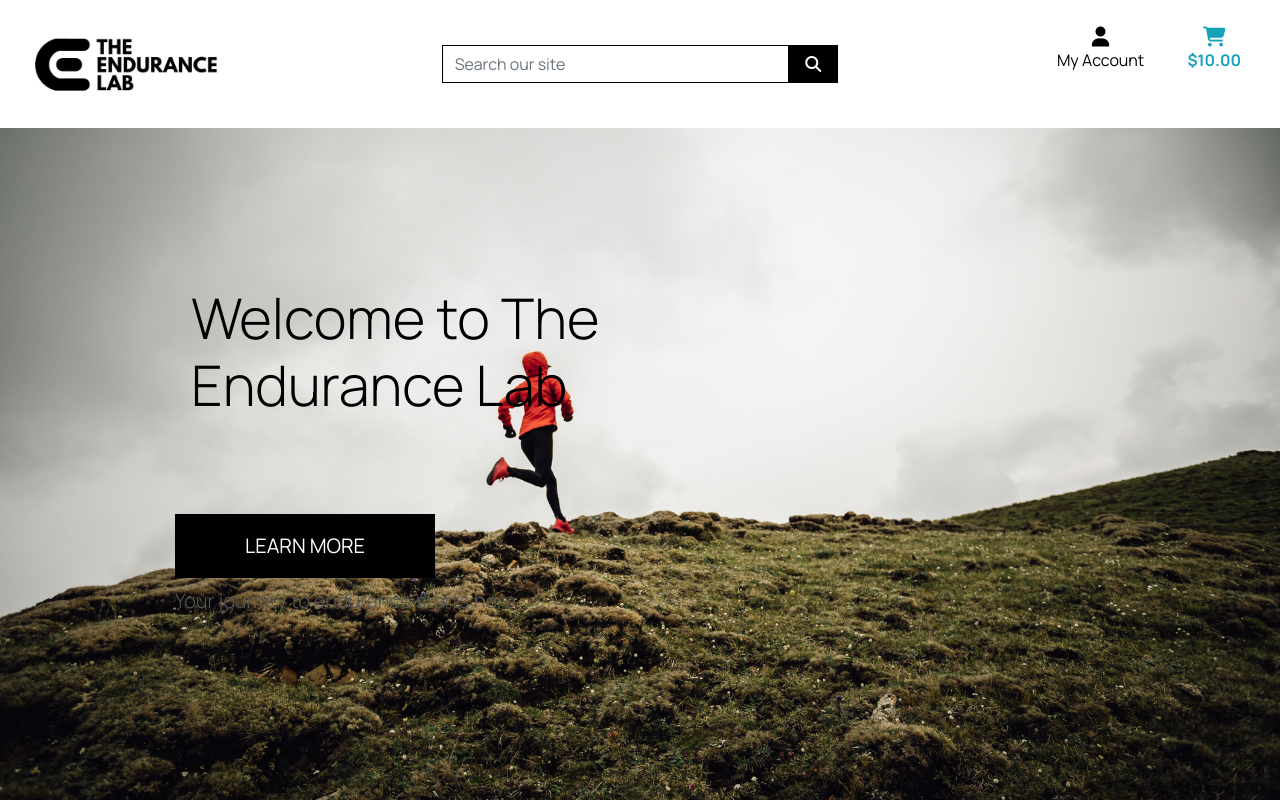
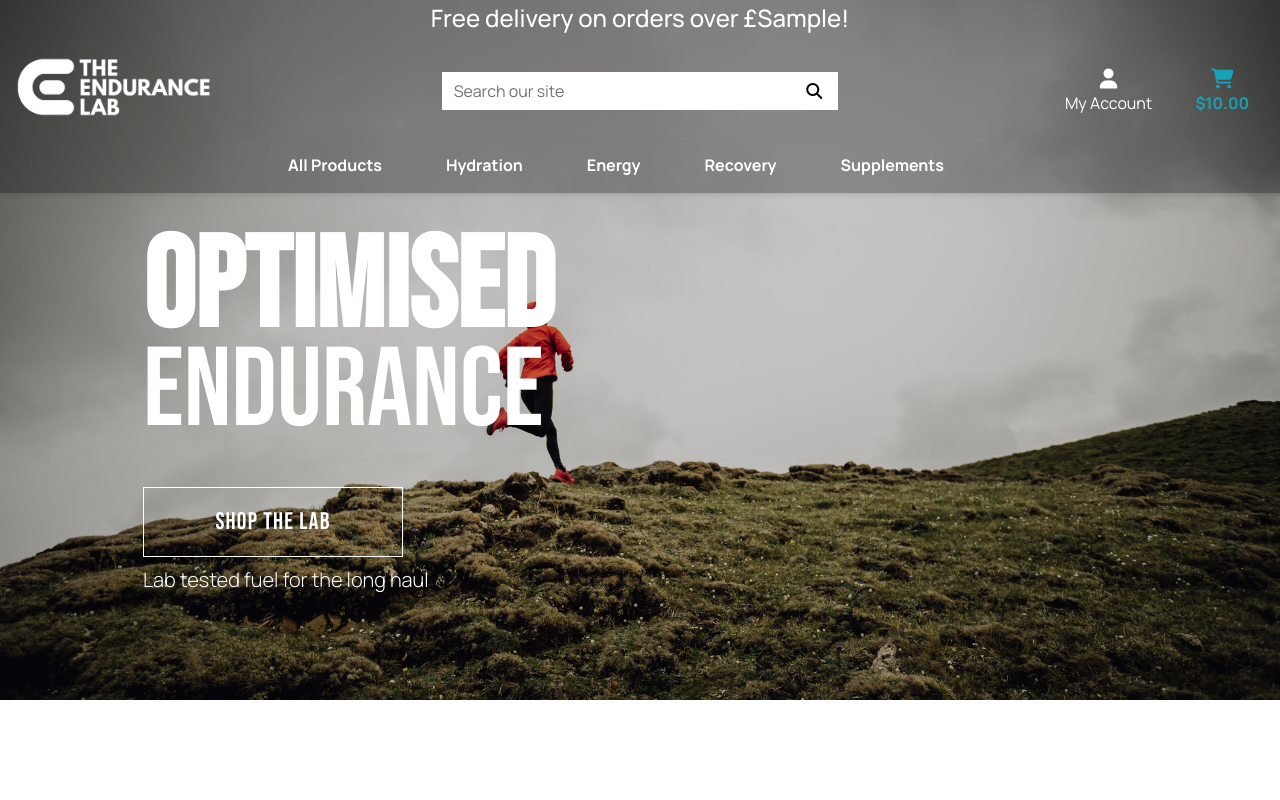
Before and after one commit to Darren-Longhurst/the-endurance-lab, a Django app: template home/templates/home/index.html in a window 1280 px wide. Run offline with Django 3.2, Linux system fonts and the light colour scheme; the template is opened without the code that fills it: most values are stand-ins (such as "Sample title", 1, 10 or a date in 2020); some libraries are stand-ins or nearby versions.

Commit message:
Add nav bars

```diff
--- a/home/templates/home/index.html
+++ b/home/templates/home/index.html
@@ -10,17 +10,20 @@
 {% endblock page_header %}
 
 {% block content %}
+<div class="hero">
 <div class="container" style="margin-top:80px;">
     <div class="row h-100">
-      <div class="col-7 col-md-6 my-auto">
-        <h1 class="display-4 logo-font text-black">Welcome to The Endurance Lab</h1>
-    <div class="my-5">
-            <h4>
-                <a href="" class="shop-now-button btn btn-lg rounded-0 text-uppercase py-3">Learn More</a>
-            </h4>
-        <p class="lead">Your journey to endurance starts here.</p>
+      <div class="col-7 col-md-6 my-auto text-left">
+        <h1 class="hero-font text-white ">
+    <span class="endurance-line">Optimised</span>
+    <span class="optimised-line">Endurance</span>
+</h1>
+    <div class="mt-5">
+                <a href="" class="hero-btn btn btn-lg rounded-0 text-uppercase py-3">Shop The Lab</a>
+        <p class="lead mt-3 text-white">Lab tested fuel for the long haul</p>
         </div>
         </div>
       </div>
     </div>
+</div>
 {% endblock content %}
--- a/static/css/base.css
+++ b/static/css/base.css
@@ -2,15 +2,147 @@ html {
     height: 100%;
 }
 
-body {
-    background: url('/media/hero-fell-running.jpg') no-repeat center center fixed;
-    background-size: cover;
-    height: calc(100vh - 164px);
-    color: #555;
-    font-family: 'manrope', sans-serif;
+html, body  {
+    background: transparent !important;
+    background-color: transparent !important;
+    border: none !important;
 }
 
+:root {
+    --hero-url: url('/media/hero-fell-running.jpg');
+    --primary-font: 'Bebas Neue', impact, sans-serif;
+    --secondary-font: 'Manrope', sans-serif;
+    --primary-color: #000000;
+    --secondary-color: #ffffff;
+    --highlight-color: #f60404;
+}
 
+body {
+    font-family: var(--secondary-font);
+}
+
+body .header-container {
+    background-color: transparent !important;
+    background: none !important;
+}
+
+#top-nav  {
+    background-color: rgba(0, 0, 0, 0.3);
+    min-height: 100px;
+    display: flex;
+    align-items: center;
+}
+
+.bg-opaque {
+    background-color: rgba(0, 0, 0, 0.3) !important;
+}
+
+.main-nav-container {
+    background-color: var(--primary-color);
+    box-shadow: 0 2px 4px rgba(0, 0, 0, 0.1);
+    z-index: 1020;
+}
+
+.navbar-toggler {
+    border-color: var(--secondary-color)!important;
+}
+
+.btn-custom  {
+    background-color: var(--primary-color);
+    color: var(--secondary-color);
+    border: 0.5px solid var(--primary-color);
+    font-family: var(--primary-font);
+    transition: all 0.3s ease;
+}
+
+/* Hover State */
+.btn-custom:hover {
+    background-color: var(--secondary-color);
+    color: var(--primary-color);
+    border: 1.0px solid var(--secondary-color);
+}
+
+/* The "Halo" / Focus State */
+.btn-custom:focus,
+.btn:focus {
+    box-shadow: 0 0 0 0.25rem var(--secondary-color) !important;
+}
+
+/* Active / Click State */
+.btn-custom:active {
+    background-color: var(--primary-color) !important;
+    transform: scale(0.98);
+}
+
+.btn-black {
+    background: black;
+    color: white;
+}
+
+.btn-black:hover,
+.btn-black:active,
+.btn-black:focus {
+    background: #222;
+    color: white;
+}
+
+/* Hero Section */
+
+.hero  {
+/* Positioning & Scaling */
+    background-image: linear-gradient(rgba(0,0,0,0.2), rgba(0,0,0,0.2)), var(--hero-url);
+    background-position: center;
+    padding-top: 5rem;
+    background-repeat: no-repeat;
+    background-size: cover;
+    height: calc(100vh - 100px);
+}
+
+.hero-font {
+    font-family: var(--primary-font);
+    text-transform: uppercase;
+    padding-left: 0 !important;
+    margin-top: 20px;
+    display: block;
+    text-align: left;
+}
+
+.hero-btn  {
+    background-color: transparent;
+    color: var(--secondary-color);
+    border: 0.5px solid var(--secondary-color);
+    font-family: var(--primary-font);
+    transition: all 0.3s ease;
+    min-width: 260px;
+    font-size: 1.50rem;
+    letter-spacing: 0.05em;
+    margin-bottom: -0.5rem;
+}
+
+/* Hero Button Hover State */
+.hero-btn:hover {
+    background-color: transparent;
+    color: var(--primary-color);
+    border: 0.5px solid var(--primary-color);
+}
+
+.lead  {
+    white-space: nowrap;
+}
+.endurance-line {
+    display: block;
+    font-size: clamp(6.5rem, 12vw, 8rem);
+    font-weight: 900;
+    line-height: 0.85;
+}
+
+.optimised-line {
+    display: block;
+    font-size: clamp(5.7rem, 10.5vw, 7rem);
+    font-weight: 400;
+    line-height: 0.85;
+    margin-top: -0.0em;
+}
 
 /* from Bulma */
 .icon {
@@ -21,34 +153,24 @@ body {
     width: 1.5rem;
 }
 
+.icon-mag-glass {
+    background-color: var(--secondary-color);
+    color: var(--primary-color);
+}
+
+.icon-mag-glass:hover {
+    background-color: var(--primary-color);
+    color: var(--secondary-color);
+}
+
 .logo {
     max-width: 200px;
-    height: auto;
+    margin: 0 50px 7px 0;
+
 }
 
 .main-logo-link {
     width: fit-content;
-}
-
-.shop-now-button {
-    background: black;
-    color: white;
-    min-width: 260px;
-}
-
-.btn-black {
-    background: black;
-    color: white;
-}
-
-.shop-now-button:hover,
-.shop-now-button:active,
-.shop-now-button:focus,
-.btn-black:hover,
-.btn-black:active,
-.btn-black:focus {
-    background: #222;
-    color: white;
 }
 
 .text-black {
@@ -68,7 +190,19 @@ body {
   }
 }
 
-/* fixed top navbar only on medium and up */
+/* Navigation */
+@media (min-width: 992px) {
+    .hero-font {
+        margin-top: 75px;
+    }
+}
+
+@media (min-width: 992px) {
+    .main-nav-container {
+        background-color: rgba(0, 0, 0, 0.3)
+    }
+}
+
 @media (min-width: 992px) {
     .fixed-top-desktop-only {
         position: fixed;
@@ -77,8 +211,4 @@ body {
         left: 0;
         z-index: 1030;
     }
-
-    .header-container {
-        padding-top: 164px;
-    }
 }
--- a/templates/base.html
+++ b/templates/base.html
@@ -13,13 +13,15 @@
     {% endblock meta %}
 
     {% block extra_meta %}
+    <link rel="icon" type="image/png" sizes="32x32" href="{% static 'favicons/favicon-32x32.png' %}">
+    <link rel="apple-touch-icon" sizes="180x180" href="{% static 'favicons/apple-touch-icon.png' %}">
     {% endblock extra_meta %}
 
     {% block core_css %}
         <link rel="stylesheet" href="https://cdn.jsdelivr.net/npm/bootstrap@4.4.1/dist/css/bootstrap.min.css" integrity="sha384-Vkoo8x4CGsO3+Hhxv8T/Q5PaXtkKtu6ug5TOeNV6gBiFeWPGFN9MuhOf23Q9Ifjh" crossorigin="anonymous">
         <link rel="preconnect" href="https://fonts.googleapis.com">
         <link rel="preconnect" href="https://fonts.gstatic.com" crossorigin>
-        <link href="https://fonts.googleapis.com/css2?family=Manrope:wght@200..800&display=swap" rel="stylesheet">
+        <link href="https://fonts.googleapis.com/css2?family=Bebas+Neue&family=Manrope:wght@200..800&display=swap" rel="stylesheet">
         <link rel="stylesheet" href="{% static 'css/fontawesome-all.min.css' %}">
         <link rel="stylesheet" href="{% static 'css/base.css' %}">
     {% endblock core_css %}
@@ -41,23 +43,25 @@
     <title>The Endurance Lab {% block extra_title %}{% endblock extra_title %}</title>
   </head>
   <body>
-      <header class="container-fluid fixed-top">
-        <div id="top-nav" class="row bg-white pt-lg-3 d-none d-lg-flex">
+      <header class="header-nav container-fluid fixed-top">
+        <div id="delivery-banner" class="row text-center">
+      <div class="col bg-opaque text-white">
+        <h4 class="logo-font my-1">Free delivery on orders over £{{ free_shipping_threshold }}!</h4>
+      </div>
+    </div>
+    <div id="top-nav" class="row pt-lg-2 d-none d-lg-flex">
         <div class="col-12 col-lg-4 my-auto py-1 py-lg-0 text-center text-lg-left">
-                <a href="{{ home_url }}" class="nav-link main-logo-link">
-                    <img src="{% static 'images/logo.png' %}" alt="The Endurance Lab Logo" class="logo">
+            <a href="{{ home_url }}" class="nav-link main-logo-link p-0">
+                <img src="{% static 'images/logo-white.png' %}" alt="The Endurance Lab Logo" class="logo">
             </a>
         </div>
         <div class="col-12 col-lg-4 my-auto py-1 py-lg-0">
             <form method="GET" action="">
                 <div class="input-group w-100">
-            <input class="form-control border border-black rounded-0" type="text" name="q"
-              placeholder="Search our site">
+                    <input class="form-control border-0 rounded-0" type="text" name="q" placeholder="Search our site">
                     <div class="input-group-append">
-              <button class="form-control btn btn-black border border-black rounded-0" type="submit">
-                <span class="icon">
-                  <i class="fas fa-search"></i>
-                </span>
+                        <button class="form-control icon-mag-glass border-0 rounded-0" type="submit">
+                            <span class="icon"><i class="fas fa-search"></i></span>
                         </button>
                     </div>
                 </div>
@@ -66,8 +70,7 @@
         <div class="col-12 col-lg-4 my-auto py-1 py-lg-0">
             <ul class="list-inline list-unstyled text-center text-lg-right my-0">
                 <li class="list-inline-item dropdown">
-                <a class="text-black nav-link" href="#" id="user-options" data-toggle="dropdown" aria-haspopup="true"
-              aria-expanded="false">
+                    <a class="text-white nav-link" href="#" id="user-options" data-toggle="dropdown" aria-haspopup="true" aria-expanded="false">
                         <div class="text-center">
                             <div><i class="fas fa-user fa-lg"></i></div>
                             <p class="my-0">My Account</p>
@@ -87,7 +90,7 @@
                     </div>
                 </li>
                 <li class="list-inline-item">
-                <a class="{% if grand_total %}text-info font-weight-bold{% else %}text-black{% endif %} nav-link" href="">
+                    <a class="{% if grand_total %}text-info font-weight-bold{% else %}text-white{% endif %} nav-link" href="">
                         <div class="text-center">
                             <div><i class="fas fa-shopping-cart fa-lg"></i></div>
                             <p class="my-0">
@@ -97,9 +100,22 @@
                                     £0.00
                                 {% endif %}
                             </p>
+                        </div>
+                    </a>
                 </li>
             </ul>
         </div>
+    </div>
+
+    <div class="row main-nav-container">
+        <nav class="navbar navbar-expand-lg navbar-dark w-100 d-flex justify-content-between align-items-center">
+        <button class="navbar-toggler" type="button" data-toggle="collapse" data-target="#main-nav"
+          aria-controls="main-nav" aria-expanded="false" aria-label="Toggle navigation">
+          <span class="navbar-toggler-icon"></span>
+        </button>
+            {% include "includes/mobile-top-header.html" %}
+            {% include "includes/main-nav-header.html" %}
+        </nav>
     </div>
 </header>
 
--- /dev/null
+++ b/templates/includes/main-nav-header.html
@@ -0,0 +1,61 @@
+<div class="collapse navbar-collapse" id="main-nav">
+    <ul class="navbar-nav mt-0 w-auto mx-auto">
+        <li class="nav-item dropdown">
+            <a class="logo-font font-weight-bold nav-link text-white mr-5" href="#" id="all-products-link" data-toggle="dropdown" aria-haspopup="true" aria-expanded="false">
+                All Products
+            </a>
+            <div class="dropdown-menu border-0" aria-labelledby="all-products-link">
+                <a href="" class="dropdown-item">By Price</a>
+                <a href="" class="dropdown-item ">By Rating</a>
+                <a href="" class="dropdown-item ">By Category</a>
+                <a href="" class="dropdown-item">All Products</a>
+            </div>
+        </li>
+
+        <li class="nav-item dropdown">
+            <a class="logo-font font-weight-bold nav-link text-white mr-5" href="#" id="hydration-link" data-toggle="dropdown" aria-haspopup="true" aria-expanded="false">
+                Hydration
+            </a>
+            <div class="dropdown-menu border-0" aria-labelledby="hydration-link">
+                <a href="" class="dropdown-item">Activewear &amp; Essentials</a>
+                <a href="" class="dropdown-item">Jeans</a>
+                <a href="" class="dropdown-item">Shirts</a>
+                <a href="" class="dropdown-item">All Clothing</a>
+            </div>
+        </li>
+
+        <li class="nav-item dropdown">
+            <a class="logo-font font-weight-bold nav-link text-white mr-5" href="#" id="energy-link" data-toggle="dropdown" aria-haspopup="true" aria-expanded="false">
+                Energy
+            </a>
+            <div class="dropdown-menu border-0" aria-labelledby="energy-link">
+                <a href="" class="dropdown-item">Bed &amp; Bath</a>
+                <a href="" class="dropdown-item">Kitchen &amp; Dining</a>
+                <a href="" class="dropdown-item">All Homeware</a>
+            </div>
+        </li>
+
+        <li class="nav-item dropdown">
+            <a class="logo-font font-weight-bold nav-link text-white mr-5" href="#" id="recovery-link" data-toggle="dropdown" aria-haspopup="true" aria-expanded="false">
+                Recovery
+            </a>
+            <div class="dropdown-menu border-0" aria-labelledby="recovery-link">
+                <a href="" class="dropdown-item">New Arrivals</a>
+                <a href="" class="dropdown-item">Deals</a>
+                <a href="" class="dropdown-item">Clearance</a>
+                <a href="" class="dropdown-item">All Specials</a>
+            </div>
+        </li>
+            <li class="nav-item dropdown">
+            <a class="logo-font font-weight-bold nav-link text-white mr-5" href="#" id="supplements-link" data-toggle="dropdown" aria-haspopup="true" aria-expanded="false">
+                Supplements
+            </a>
+            <div class="dropdown-menu border-0" aria-labelledby="supplements-link">
+                <a href="" class="dropdown-item">New Arrivals</a>
+                <a href="" class="dropdown-item">Deals</a>
+                <a href="" class="dropdown-item">Clearance</a>
+                <a href="" class="dropdown-item">All Specials</a>
+            </div>
+        </li>
+    </ul>
+</div>
--- /dev/null
+++ b/templates/includes/mobile-top-header.html
@@ -0,0 +1,60 @@
+<div class="mobile-header-black d-lg-none">
+    <ul class="list-inline list-unstyled my-0 d-flex align-items-center">
+<li class="list-inline-item">
+    <a class="text-white nav-link d-block d-lg-none" href="#" id="mobile-search" data-toggle="dropdown" aria-haspopup="true" aria-expanded="false">
+        <div class="text-center">
+            <div><i class="fas fa-search fa-lg"></i></div>
+            <p class="my-0">Search</p>
+        </div>
+    </a>
+    <div class="dropdown-menu border-0 w-100 p-3 rounded-0 my-0" aria-labelledby="mobile-search">
+        <form class="form" method="GET" action="">
+            <div class="input-group w-100">
+                <input class="form-control border border-black rounded-0" type="text" name="q" placeholder="Search our site">
+                <div class="input-group-append">
+                    <button class="form-control form-control btn btn-black border border-black rounded-0" type="submit">
+                        <span class="icon">
+                            <i class="fas fa-search"></i>
+                        </span>
+                    </button>
+                </div>
+            </div>
+        </form>
+    </div>
+</li>
+<li class="list-inline-item dropdown">
+    <a class="text-white nav-link d-block d-lg-none" href="#" id="user-options" data-toggle="dropdown" aria-haspopup="true" aria-expanded="false">
+        <div class="text-center">
+            <div><i class="fas fa-user fa-lg"></i></div>
+            <p class="my-0">My Account</p>
+        </div>
+    </a>
+    <div class="dropdown-menu border-0" aria-labelledby="user-options">
+        {% if request.user.is_authenticated %}
+            {% if request.user.is_superuser %}
+                <a href="{% url 'account_logout' %}" class="dropdown-item">Product Management</a>
+            {% endif %}
+            <a href="" class="dropdown-item">My Profile</a>
+            <a href="{% url 'account_logout' %}" class="dropdown-item">Logout</a>
+        {% else %}
+            <a href="{% url 'account_signup' %}" class="dropdown-item">Register</a>
+            <a href="{% url 'account_login' %}" class="dropdown-item">Login</a>
+        {% endif %}
+    </div>
+</li>
+<li class="list-inline-item">
+    <a class="{% if grand_total %}text-primary font-weight-bold{% else %}text-white{% endif %} nav-link d-block d-lg-none" href="">
+        <div class="text-center">
+            <div><i class="fas fa-shopping-bag fa-lg"></i></div>
+            <p class="my-0">
+                {% if grand_total %}
+                    £{{ grand_total|floatformat:2 }}
+                {% else %}
+                    £0.00
+                {% endif %}
+            </p>
+        </div>
+    </a>
+</li>
+    </ul>
+</div>
```
Also changed, not shown: static/favicons/android-chrome-192x192.png (added), static/favicons/android-chrome-512x512.png (added), static/favicons/apple-touch-icon.png (added), static/favicons/favicon-16x16.png (added), static/favicons/favicon-32x32.png (added), static/favicons/favicon.ico (added), static/favicons/site.webmanifest (added), static/images/logo-white.png (added), static/images/logo.png, templates/logo.png (deleted). Lines whose indentation alone changed are shown as unchanged.
